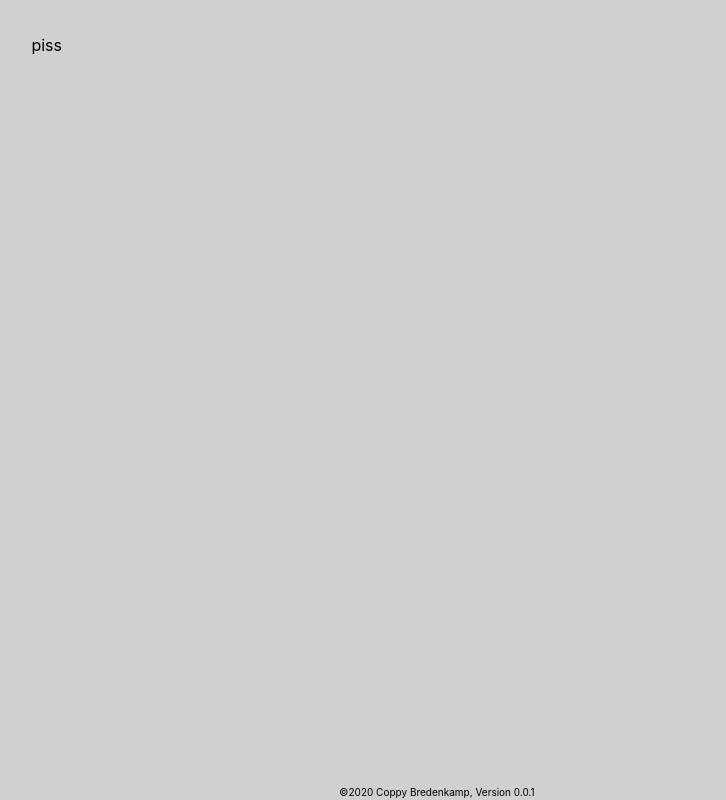
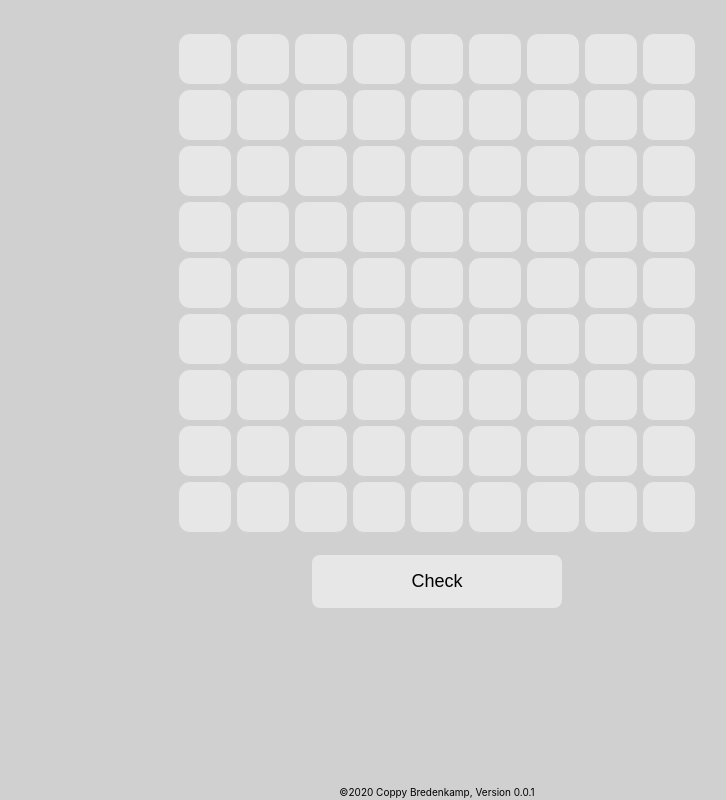
Before and after one commit to Coppyhop/ckbsudoku, an Electron app: page index.html in a window 1024 px wide. Both pictures are taken after a click on the button "Play". Shown: the whole page, without its empty margins (75-801 px from the left). Drawn offline with Linux system fonts and the light colour scheme.

Commit message:
Basic UI Complete, next up is gameplay

```diff
--- a/states/game.html
+++ b/states/game.html
@@ -1,2 +1,3 @@
 
-			<table class="scene_element scene_element--fadeinleft" style="border-collapse: separate;" cellspacing="4" cellpadding="4" id="gameBoard"></table>
+			<table class="scene_element scene_element--fadeinleft" style="border-collapse: collapse;" id="gameBoard"></table>
+			<button id="checkButton" class="centerButt scene_element scene_element--fadeinleft">Check</button>
--- a/states/menu.html
+++ b/states/menu.html
@@ -2,4 +2,5 @@
     <h1>Sudoku</h1>
     <div><button id="playButton">Play</button></div>
     <div><button id="optionsButton">Options</button></div>
+    <div><button id="quitButton">Quit</button></div>
 </header>
--- a/styles/styles.css
+++ b/styles/styles.css
@@ -41,6 +41,7 @@ header h1 {
 	margin: 0;
 	padding: 0;
 	opacity: 0.7;
+	user-select: none;
 }
 
 footer {
@@ -51,6 +52,7 @@ footer {
 	bottom:0px;
 	height: 14px;
 	width:100%;
+	user-select: none;
 }
 
 button {
@@ -73,23 +75,60 @@ button:hover {
 }
 
 table {
-	width: 80%;
 	margin: auto;
 	margin-top: 3%;
   }
+  tr {
+	  height:48px;
+  }
   td {
-	width: 9.11%;
-	height:8vh;
-	position: relative;
+	width: 48px;
+	height: 48px;
+	padding: 2px;
   }
   td input {
+	text-align: center;
+	font-size: 36px;
+	width:48px;
+	height:48px;
+	border-radius: 12px;
+	border: 1px solid #d0d0d0;
+	background-color: #e7e7e7;
+	transition-duration: 0.3s;
+	outline:none;
+  }
+  button {
+	  outline:none;
+	  border:none;
+  }
+
+  button:focus{
+	border: 2px solid #bdbdbd;
+  }
+  td input:hover{
+	background-color: #bdbdbd;
+  }
+
+  td input:focus{
+	background-color: #bdbdbd;
+  }
+
+  input::-webkit-inner-spin-button,
+input::-webkit-outer-spin-button {
+    -webkit-appearance: none;
+    margin: 0;
+}
+
+
+.centerButt{
 	position: absolute;
-	text-align: center;
-	border-radius: 15%;
-	top: 0;
-	bottom: 0;
-	left: 0;
-	right: 0;
-	width:100%;
-	font-size: 9.5vw;
-  }
+	margin-top:2%;
+	left:50%;
+	width: 250px;
+	margin-left:-125px;
+	text-align:center;
+}
+
+p {
+	user-select: none;
+}
--- a/sudoku.js
+++ b/sudoku.js
@@ -1,5 +1,6 @@
 var mainDiv;
 var gameBoard;
+var gamePieces;
 
 window.onload = function() {
     console.log("Ready!");
@@ -51,5 +52,21 @@ function navigateGame(){
   xhttp.open("GET", "states/game.html", false);
   xhttp.send();
   gameBoard = document.getElementById("gameBoard");
-  gameBoard.innerHTML="piss";
+  generate();
 }
+
+function generate(){
+  gamePieces = new Array();
+  for(var i=0;i<9;i++){
+    var row = new Array();
+    var tr = document.createElement("tr");
+    for(var j=0;j<9;j++){
+      var item=document.createElement("td");
+      item.innerHTML = "<input type=\"number\" id=\""+i+""+j+"\" min=\"1\" max=\"9\">";
+      tr.appendChild(item);
+      row.push(item);
+    }
+    gamePieces.push(row);
+    gameBoard.appendChild(tr);
+  }
+}
```
Also changed, not shown: states/settings.html (+7 -1 lines).
